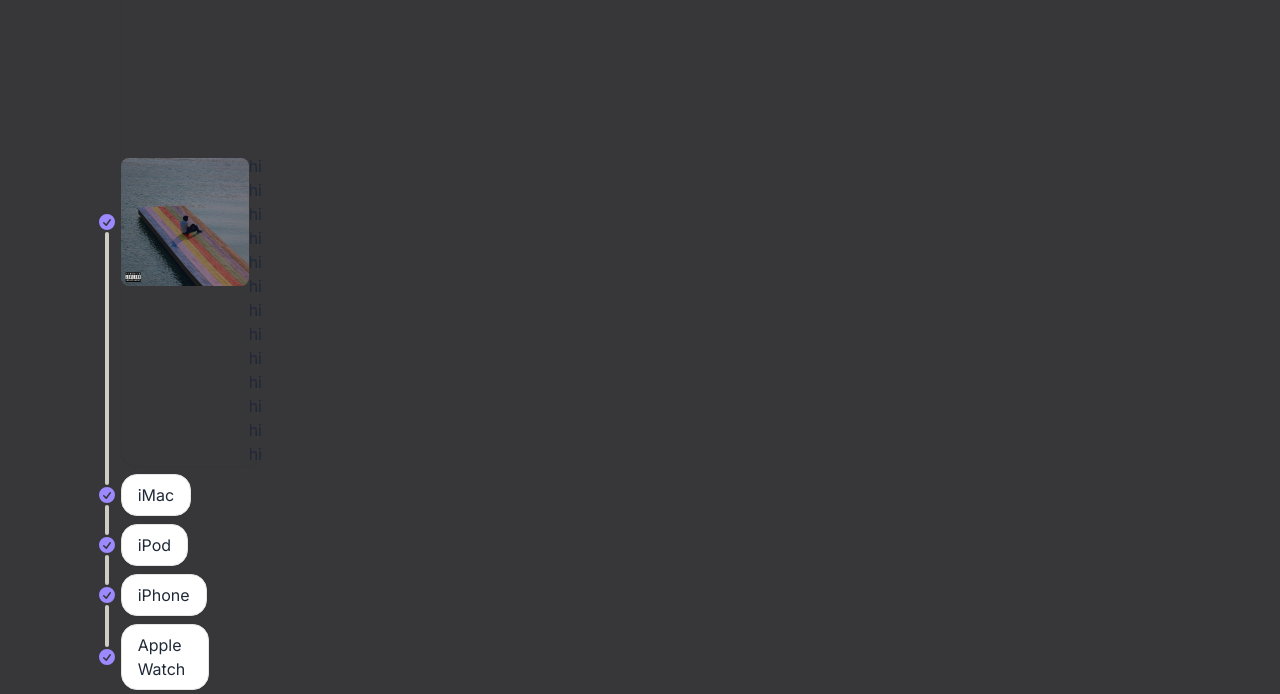
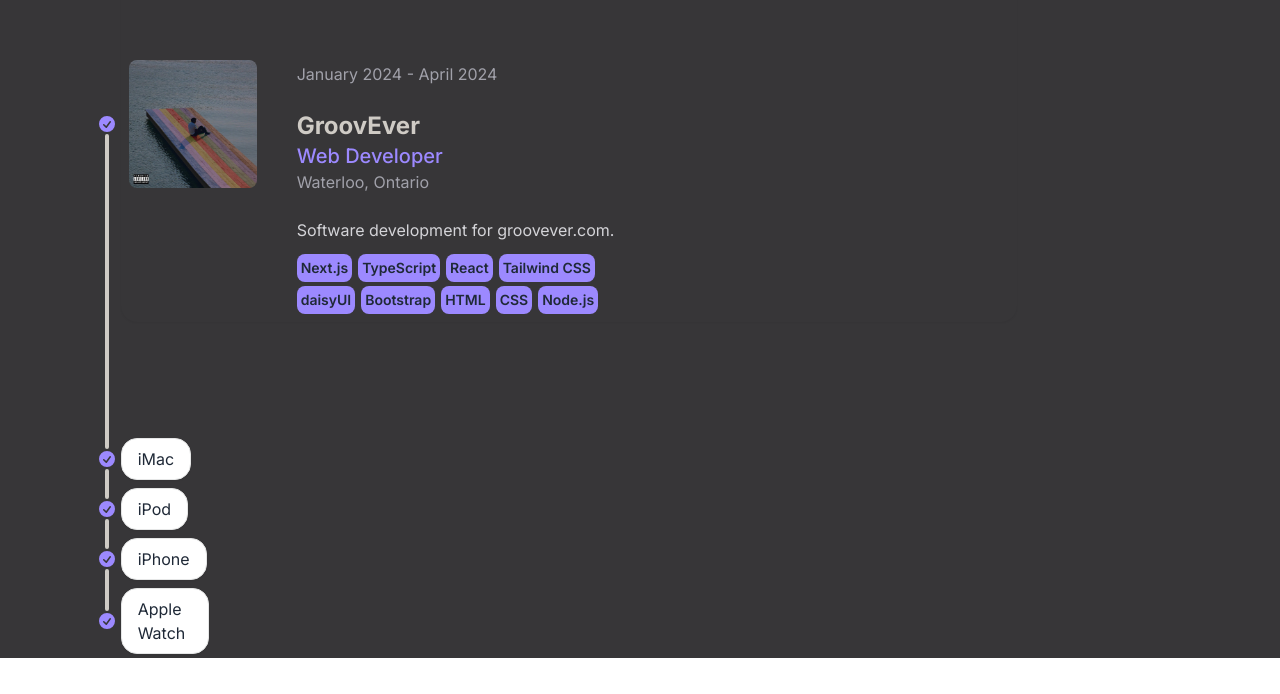
Before and after one commit to Immrudul/mrudul-website, a Next.js app in the folder mrudul-personal-website/: page / in a window 1280 px wide. Shown: the part 826-1520 px from the top of the page. After the commit the page ends 1484 px from the top, so only its background shows below. Built offline with nearby package versions, Linux system fonts and the light colour scheme.

Commit message:
finished desktop layout - globals css added mskill class

```diff
--- a/mrudul-personal-website/src/app/globals.css
+++ b/mrudul-personal-website/src/app/globals.css
@@ -30,3 +30,10 @@
     transition: ease-in-out 200ms;
   }
 }
+
+.mskill {
+  background-color: #9c89ff;
+  font-weight: 600;
+  border-radius: 0.5rem;
+  padding: 0.25rem;
+}
--- a/mrudul-personal-website/src/components/experience/page.tsx
+++ b/mrudul-personal-website/src/components/experience/page.tsx
@@ -19,7 +19,7 @@
                 />
               </svg>
             </div>
-            <div className="timeline-end timeline-box  border-0 p-0 bg-mgray lg:flex items-center">
+            <div className="timeline-end timeline-box  border-0 p-2 bg-mgray lg:flex items-center my-28 w-[70vw] ">
               <div className="w-32 h-32 ">
                 {" "}
                 <Image
@@ -30,20 +30,32 @@
                   className="object-cover w-full aspect-square rounded-lg"
                 />
               </div>
-              <div className="mt-44 lg:block hidden">
-                <div>hi</div>
-                <div>hi</div>
-                <div>hi</div>
-                <div>hi</div>
-                <div>hi</div>
-                <div>hi</div>
-                <div>hi</div>
-                <div>hi</div>
-                <div>hi</div>
-                <div>hi</div>
-                <div>hi</div>
-                <div>hi</div>
-                <div>hi</div>
+              <div className=" lg:block hidden ml-10 w-2/5">
+                <div className="text-zinc-400 mt-32">
+                  January 2024 - April 2024
+                </div>
+
+                <div className="text-mwhite font-bold text-2xl mt-6">
+                  GroovEver
+                </div>
+                <div className="text-mpurple font-medium text-xl">
+                  Web Developer
+                </div>
+                <div className="text-zinc-400 ">Waterloo, Ontario</div>
+                <div className="text-zinc-300 mt-6">
+                  Software development for groovever.com.
+                </div>
+                <div className="flex flex-wrap gap-x-1.5 gap-y-1 items-center mt-3 text-sm">
+                  <div className="mskill">Next.js</div>
+                  <div className="mskill">TypeScript</div>
+                  <div className="mskill">React</div>
+                  <div className="mskill">Tailwind CSS</div>
+                  <div className="mskill">daisyUI</div>
+                  <div className="mskill">Bootstrap</div>
+                  <div className="mskill">HTML</div>
+                  <div className="mskill">CSS</div>
+                  <div className="mskill">Node.js</div>
+                </div>
               </div>
             </div>
             <hr className="bg-mwhite" />
--- a/mrudul-personal-website/src/components/hero/page.tsx
+++ b/mrudul-personal-website/src/components/hero/page.tsx
@@ -3,7 +3,7 @@
 export default function Hero() {
   return (
     <div className="bg-mgray ">
-      <div className="h-[100vh] flex items-center">
+      <div className="h-[80vh] pt-[20vh] flex items-center">
         <div className="flex flex-col ">
           <div className="xl:text-5xl lg:text-4xl text-2xl font-bold text-mwhite xl:pl-32 lg:pl-24 md:pl-16 sm:pl-10 pl-6">
             Hi! Im Mrudul Suresh,
```
